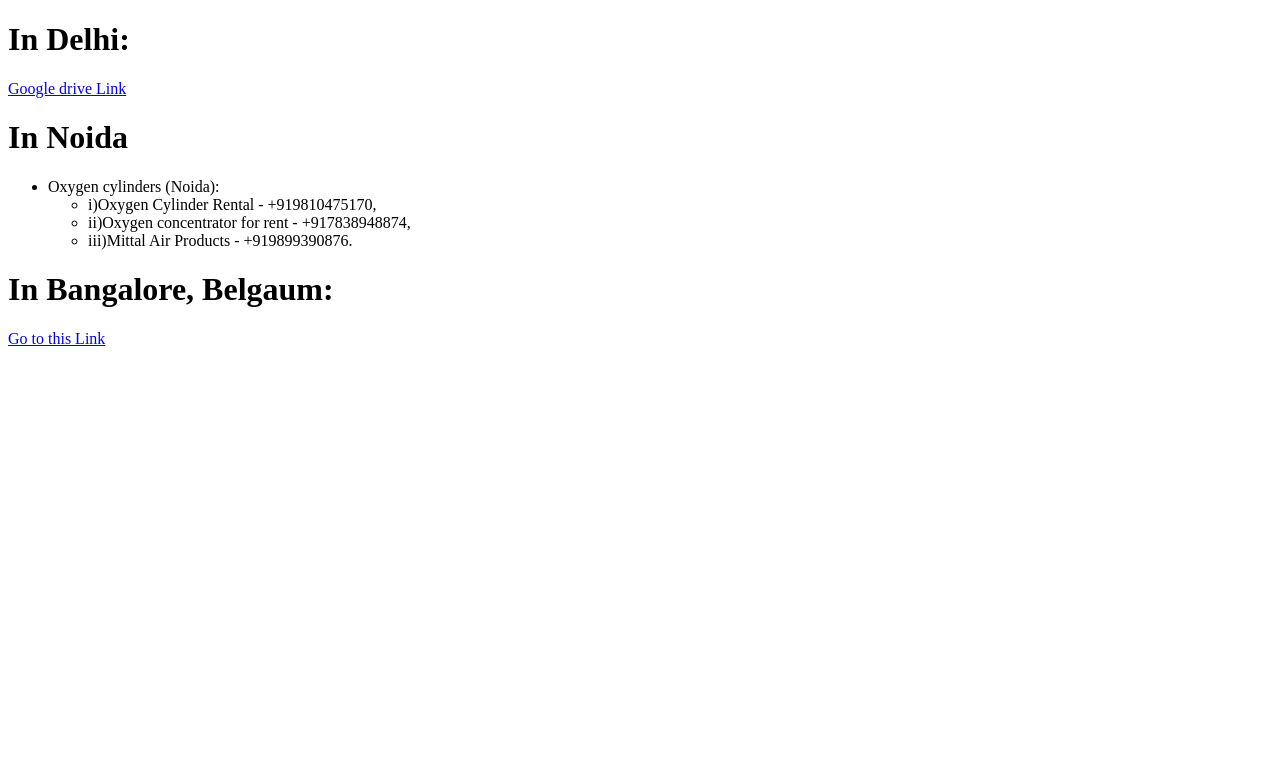
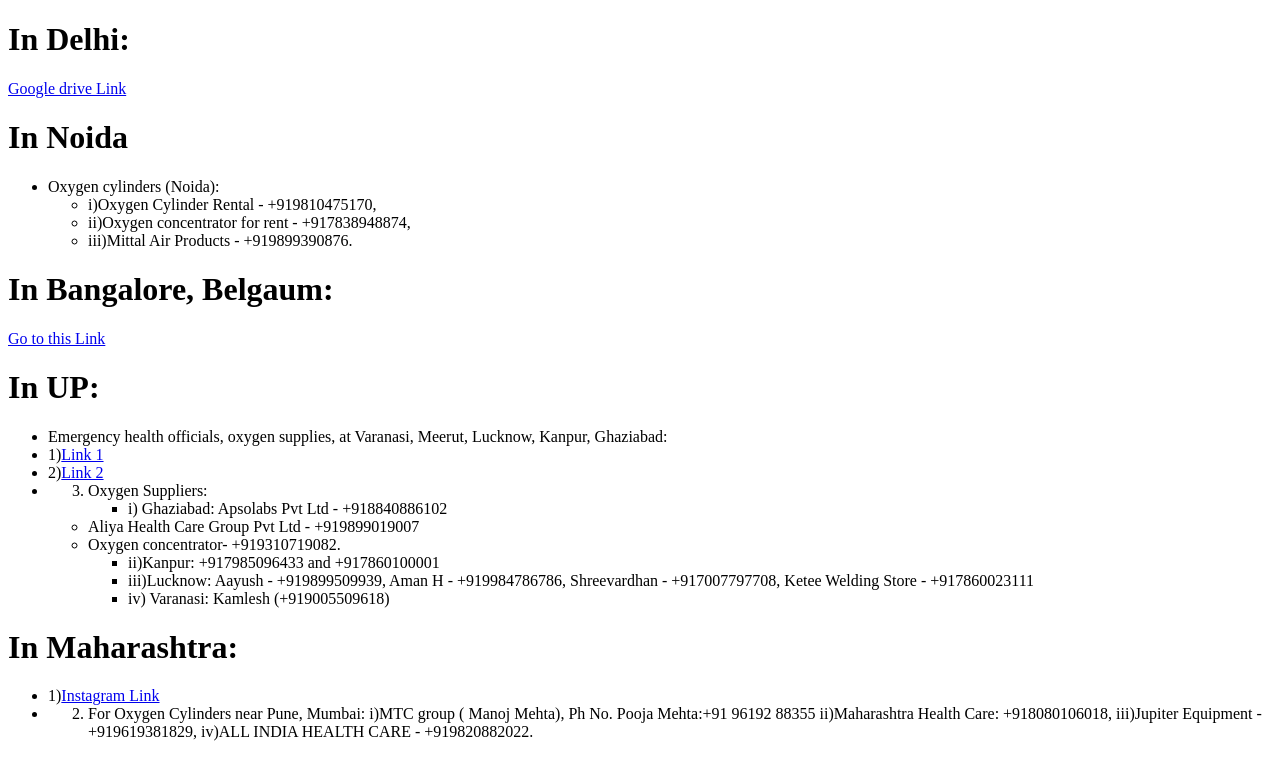
Before and after one commit to ampsteric/India-Against-Covid, a React (Create React App) app: page / in a window 1280 px wide. Shown: the top 778 px of the page. Built offline with nearby package versions, Linux system fonts and the light colour scheme.

Commit message:
Adding more contacts in UP and Maharashtra

```diff
--- a/src/App.js
+++ b/src/App.js
@@ -3,6 +3,8 @@
 import Res1 from "./Resources/Res1/Index";
 import Res2 from "./Resources/Res2/Index";
 import Res3 from "./Resources/Res3/Index";
+import Res4 from "./Resources/Res4/Index";
+import Res5 from "./Resources/Res5/Index";
 import ReactMarkdown from "react-markdown";
 
 class App extends Component {
@@ -26,6 +28,8 @@
         <Res1 />
         <Res2 />
         <Res3 />
+        <Res4 />
+        <Res5 />
       </div>
     );
   }
--- /dev/null
+++ b/src/Resources/Res4/Index.js
@@ -0,0 +1,28 @@
+import React, { Component } from "react";
+import Appmark from "./res.md";
+import ReactMarkdown from "react-markdown";
+
+class App extends Component {
+  constructor() {
+    super();
+    this.state = { mark: "" };
+  }
+
+  componentWillMount() {
+    // Get the contents from the Markdown file and put them in the React state, so we can reference it in render() below.
+    fetch(Appmark)
+      .then((res) => res.text())
+      .then((text) => this.setState({ mark: text }));
+  }
+
+  render() {
+    const { mark } = this.state;
+    return (
+      <div>
+        <ReactMarkdown children={mark} />
+      </div>
+    );
+  }
+}
+
+export default App;
--- /dev/null
+++ b/src/Resources/Res4/res.md
@@ -0,0 +1,12 @@
+# In UP:
+- Emergency health officials, oxygen supplies,
+at Varanasi, Meerut, Lucknow, Kanpur, Ghaziabad:
+- 1)[Link 1](https://drive.google.com/drive/folders/1X6HqcwdQYhKd1XG-cGB9oxPTUpbZFW3K)
+- 2)[Link 2](https://www.instagram.com/devika.aterkar/guide/up-covid-support/18140249419165391/?igshid=7fl279djqney)
+- 3) Oxygen Suppliers:
+		- i) Ghaziabad: Apsolabs Pvt Ltd - +918840886102
+    - Aliya Health Care Group Pvt Ltd  - +919899019007
+    -  Oxygen concentrator- +919310719082.
+		- ii)Kanpur: +917985096433 and +917860100001
+		- iii)Lucknow: Aayush - +919899509939, Aman H - +919984786786, Shreevardhan - +917007797708, Ketee Welding Store - +917860023111
+		- iv) Varanasi: Kamlesh (+919005509618)
--- /dev/null
+++ b/src/Resources/Res5/Index.js
@@ -0,0 +1,28 @@
+import React, { Component } from "react";
+import Appmark from "./res.md";
+import ReactMarkdown from "react-markdown";
+
+class App extends Component {
+  constructor() {
+    super();
+    this.state = { mark: "" };
+  }
+
+  componentWillMount() {
+    // Get the contents from the Markdown file and put them in the React state, so we can reference it in render() below.
+    fetch(Appmark)
+      .then((res) => res.text())
+      .then((text) => this.setState({ mark: text }));
+  }
+
+  render() {
+    const { mark } = this.state;
+    return (
+      <div>
+        <ReactMarkdown children={mark} />
+      </div>
+    );
+  }
+}
+
+export default App;
--- /dev/null
+++ b/src/Resources/Res5/res.md
@@ -0,0 +1,7 @@
+#	In Maharashtra:
+-	1)[Instagram Link](https://www.instagram.com/devika.aterkar/guide/maharashtra-covid-support/18223055722020649/)
+-	2) For Oxygen Cylinders near Pune, Mumbai:
+		i)MTC group ( Manoj Mehta), Ph No. Pooja Mehta:+91 96192 88355
+		ii)Maharashtra Health Care: +918080106018,
+		iii)Jupiter Equipment - +919619381829,
+		iv)ALL INDIA HEALTH CARE - +919820882022.
```
